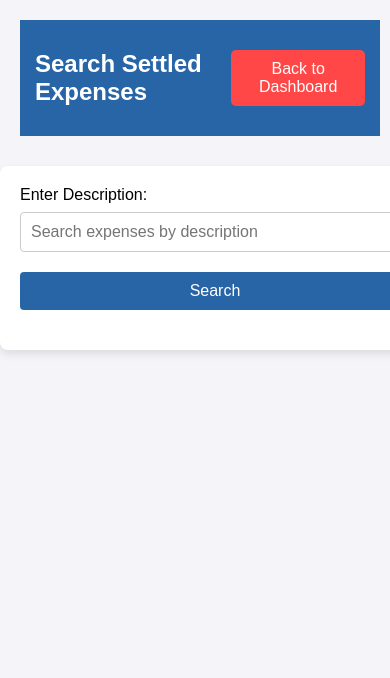
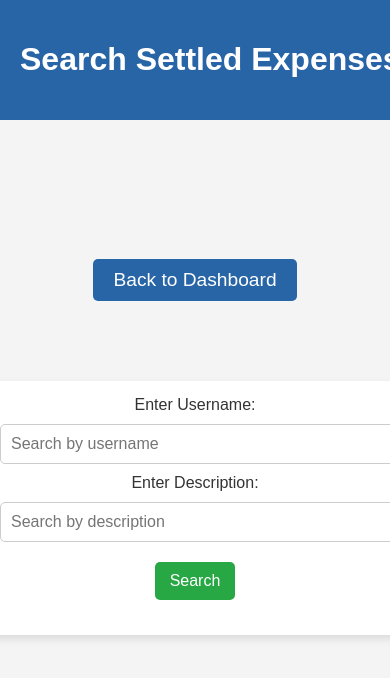
Before and after one commit to Kashishsingh4/SharedExpensesWallet-FE, a website: page search.html in a window 390 px wide. Shown: the top 678 px of the page. Drawn offline with Linux system fonts and the light colour scheme.

Commit message:
updated searcj

```diff
--- a/css/search-styles.css
+++ /dev/null
@@ -1,111 +0,0 @@
-body {
-  font-family: Arial, sans-serif;
-  background-color: #f4f4f9;
-  margin: 0;
-  padding: 0;
-}
-
-header {
-  background-color: #2865a7;
-  color: white;
-  padding: 30px 15px;
-  display: flex;
-  justify-content: space-between;
-  align-items: center;
-  width: calc(100% - 60px);
-  margin: 20px 30px 0 20px;
-}
-
-h1 {
-  margin: 0;
-  font-size: 24px;
-}
-
-
-.dashboard-btn {
-  background-color: #ff4747;
-    color: white;
-    border: none;
-    padding: 10px 20px;
-    font-size: 1em;
-    cursor: pointer;
-    border-radius: 5px;
-
-}
-
-
-
-.dashboard-btn:hover {
-  background-color: #a71d2a;
-}
-
-
-.search-container {
-  width: 100%;
-  max-width: 600px;
-  margin: 30px auto;
-  padding: 20px;
-  background-color: white;
-  border-radius: 8px;
-  box-shadow: 0 4px 8px rgba(0, 0, 0, 0.1);
-}
-
-.search-container form {
-  display: flex;
-  flex-direction: column;
-}
-
-.search-container label {
-  margin-bottom: 8px;
-  font-size: 16px;
-}
-
-.search-container input[type="text"] {
-  padding: 10px;
-  margin-bottom: 20px;
-  border: 1px solid #ccc;
-  border-radius: 4px;
-  font-size: 16px;
-}
-
-.search-container button {
-  background-color: #2865a7;
-  color: white;
-  border: none;
-  padding: 10px;
-  font-size: 16px;
-  cursor: pointer;
-  border-radius: 4px;
-}
-
-.search-container button:hover {
-  background-color: #0056b3;
-}
-
-
-#search-results {
-  margin-top: 20px;
-}
-
-.expense-item {
-  background-color: #f9f9f9;
-  padding: 15px;
-  margin-bottom: 10px;
-  border: 1px solid #ddd;
-  border-radius: 5px;
-}
-
-.expense-item p {
-  margin: 5px 0;
-}
-
-.expense-item strong {
-  color: #333;
-}
-
-
-#search-results p {
-  color: #666;
-  font-style: italic;
-  text-align: center;
-}
--- /dev/null
+++ b/search-styles.css
@@ -0,0 +1,112 @@
+/* General Styles */
+body {
+  font-family: Arial, sans-serif;
+  margin: 0;
+  padding: 0;
+  background-color: #f4f4f4; /* Same background as expenses page */
+  color: #333;
+  display: flex;
+  flex-direction: column;
+  align-items: center;
+  justify-content: center;
+  min-height: 100vh;
+}
+
+header {
+  background-color: #2865a7;  /* Match the header color */
+  color: #ffffff;
+  padding: 20px;
+  display: flex;
+  justify-content: space-between;
+  align-items: center;
+  width: 100%;
+  position: fixed;
+  top: 0;
+  left: 0;
+  z-index: 100;
+}
+
+/* Search Container */
+.search-container {
+  background: white;
+  padding: 20px;
+  border-radius: 8px;
+  box-shadow: 0 4px 8px rgba(0, 0, 0, 0.1);
+  width: 90%;
+  max-width: 500px;
+  margin-top: 80px; /* Added top margin for header space */
+  text-align: center;
+}
+
+/* Input Fields */
+.search-container input {
+  width: 90%;
+  padding: 10px;
+  margin: 10px 0;
+  border: 1px solid #ccc;
+  border-radius: 5px;
+  font-size: 16px;
+}
+
+/* Buttons */
+.search-container button {
+  background-color: #28a745;
+  color: white;
+  padding: 10px 15px;
+  border: none;
+  cursor: pointer;
+  border-radius: 5px;
+  font-size: 16px;
+  margin-top: 10px;
+}
+
+.search-container button:hover {
+  background-color: #218838;
+}
+
+/* Search Results */
+#search-results {
+  margin-top: 20px;
+  text-align: left;
+}
+
+/* Expense Item */
+.expense-item {
+  background: #ffffff;
+  padding: 15px;
+  margin: 10px 0;
+  border-radius: 8px;
+  box-shadow: 0 2px 5px rgba(0, 0, 0, 0.1);
+  border-left: 5px solid #007bff;
+}
+
+/* Responsive Design */
+@media (max-width: 600px) {
+  .search-container {
+      width: 100%;
+      padding: 15px;
+  }
+
+  .search-container input {
+      width: 100%;
+  }
+}
+/* Back to Dashboard Button */
+.back-to-dashboard {
+  text-align: center;
+  margin-top: 50px;
+}
+
+.back-btn {
+  background-color: #2865a7;
+  color: white;
+  padding: 10px 20px;
+  text-decoration: none;
+  border-radius: 5px;
+  font-size: 1.2em;
+  display: inline-block;
+}
+
+.back-btn:hover {
+  background-color: #1e4e7a;
+}
--- a/search.html
+++ b/search.html
@@ -1,24 +1,29 @@
 <!DOCTYPE html>
 <html lang="en">
-
 <head>
     <meta charset="UTF-8">
     <meta name="viewport" content="width=device-width, initial-scale=1.0">
     <title>Search Expenses</title>
-    <link rel="stylesheet" href="./css/search-styles.css">
+    <link rel="stylesheet" href="search-styles.css">
 </head>
-
 <body>
     <header>
         <h1>Search Settled Expenses</h1>
-        <button class="dashboard-btn" onclick="goBack()">Back to Dashboard</button>
     </header>
+
+    <!-- Back to Dashboard Button -->
+    <div class="back-to-dashboard">
+        <a href="dashboard.html" class="back-btn">Back to Dashboard</a>
+    </div>
 
     <div class="search-container">
         <form id="search-form">
+            <label for="search-username">Enter Username:</label>
+            <input type="text" id="search-username" name="username" placeholder="Search by username" required>
+
             <label for="search-description">Enter Description:</label>
-            <input type="text" id="search-description" name="description" placeholder="Search expenses by description"
-                required>
+            <input type="text" id="search-description" name="description" placeholder="Search by description" required>
+
             <button type="submit">Search</button>
         </form>
 
@@ -26,38 +31,43 @@
     </div>
 
     <script>
+        document.getElementById("search-form").addEventListener("submit", async (event) => {
+            event.preventDefault();
 
-        function goBack() {
-            window.location.href = "dashboard.html";
-        }
-        document.getElementById('search-form').addEventListener('submit', async (event) => {
-            event.preventDefault();
-            const description = document.getElementById('search-description').value;
+            const description = document.getElementById("search-description").value;
+            const username = document.getElementById("search-username").value; // Assuming an input field for username exists
 
             try {
-                const response = await fetch("http://localhost:5000/api/search?description=" + description);
+                const response = await fetch(`http://localhost:5000/api/search?description=${encodeURIComponent(description)}&username=${encodeURIComponent(username)}`);
+
+                if (!response.ok) {
+                    throw new Error("Failed to fetch expenses");
+                }
+
                 const data = await response.json();
 
-                const resultsContainer = document.getElementById('search-results');
-                resultsContainer.innerHTML = '';
+                console.log("Data received from API:", data); // Debugging log
+
+                const resultsContainer = document.getElementById("search-results");
+                resultsContainer.innerHTML = ""; // Clear previous results
 
                 if (data.length > 0) {
-                    data.forEach(expense => {
-                        const expenseDiv = document.createElement('div');
-                        expenseDiv.classList.add('expense-item');
+                    data.forEach((expense) => {
+                        const expenseDiv = document.createElement("div");
+                        expenseDiv.classList.add("expense-item");
                         expenseDiv.innerHTML = `<p><strong>Description:</strong> ${expense.description}</p>
                                                 <p><strong>Amount:</strong> $${expense.amount}</p>
-                                                <p><strong>Settled:</strong> ${expense.settled ? 'Yes' : 'No'}</p>`;
+                                                <p><strong>Settled:</strong> ${expense.settled ? "Yes" : "No"}</p>
+                                                <p><strong>Username:</strong> ${expense.username}</p>`;
                         resultsContainer.appendChild(expenseDiv);
                     });
                 } else {
-                    resultsContainer.innerHTML = '<p>No settled expenses found for this description.</p>';
+                    resultsContainer.innerHTML = "<p>No settled expenses found for this description and username.</p>";
                 }
             } catch (error) {
-                console.error('Error fetching data:', error);
+                console.error("Error fetching data:", error);
             }
         });
     </script>
 </body>
-
 </html>
```
